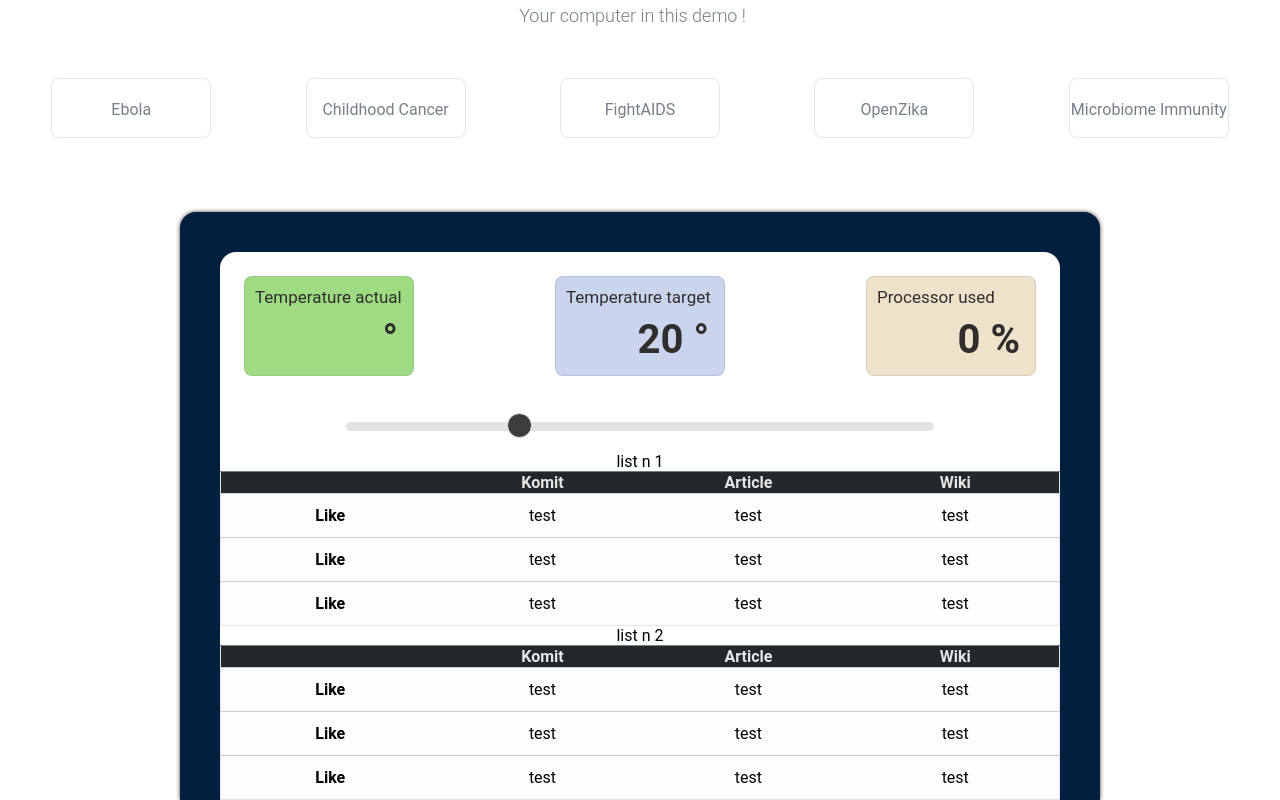
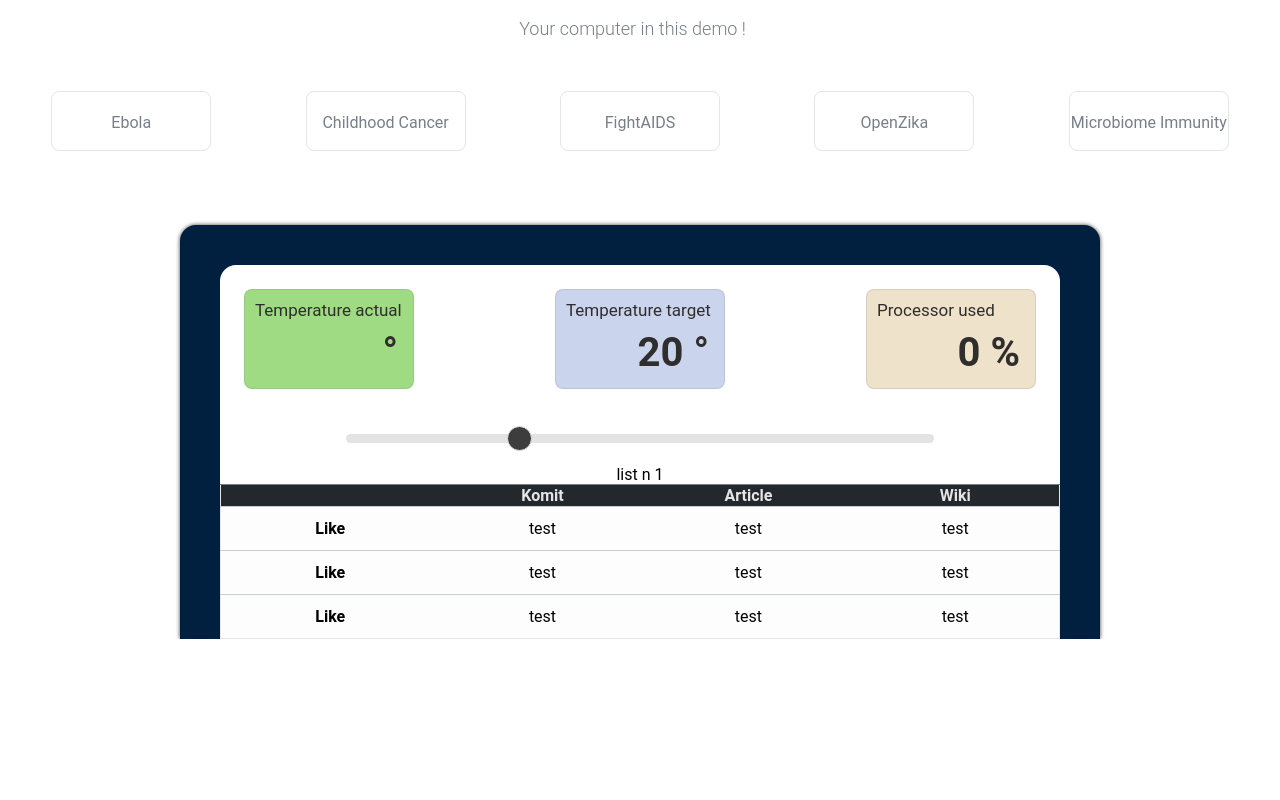
Before and after one commit to NaosFr/junction, a Vue app: page / in a window 1280 px wide. Shown: the part 862-1662 px from the top of the page. After the commit the page ends 1501 px from the top, so only its background shows below. Built offline with nearby package versions, Linux system fonts and the light colour scheme.

Commit message:
image home

```diff
--- a/src/components/home.vue
+++ b/src/components/home.vue
@@ -13,7 +13,7 @@
 				</div>
 				<div class="flex flex-2">
 					<div>
-						<img src="@/assets/make-it-rain.svg" width="710"/>
+						<img src="@/assets/landing_image.png" width="710"/>
 					</div>
 				</div>
 			</div>
@@ -108,37 +108,6 @@
 							</tbody>
 						</table>
 
-						<div class="w-100 blanche-bg roboto"><p>list n 2</p></div>
-						<table class="roboto">
-							<thead>
-								<tr>
-									<th scope="col"></th>
-									<th scope="col">Komit</th>
-									<th scope="col">Article</th>
-									<th scope="col">Wiki</th>
-								</tr>
-							</thead>
-							<tbody>
-								<tr>
-									<th scope="row">Like</th>
-									<td>test</td>
-									<td>test</td>
-									<td>test</td>
-								</tr>
-								<tr>
-									<th scope="row">Like</th>
-									<td>test</td>
-									<td>test</td>
-									<td>test</td>
-								</tr>
-								<tr>
-									<th scope="row">Like</th>
-									<td>test</td>
-									<td>test</td>
-									<td>test</td>
-								</tr>
-							</tbody>
-						</table>
 					</div>
 				</div>
 			</div>
```
Also changed, not shown: src/assets/landing_image.png (added), src/assets/make-it-rain.svg (deleted).
